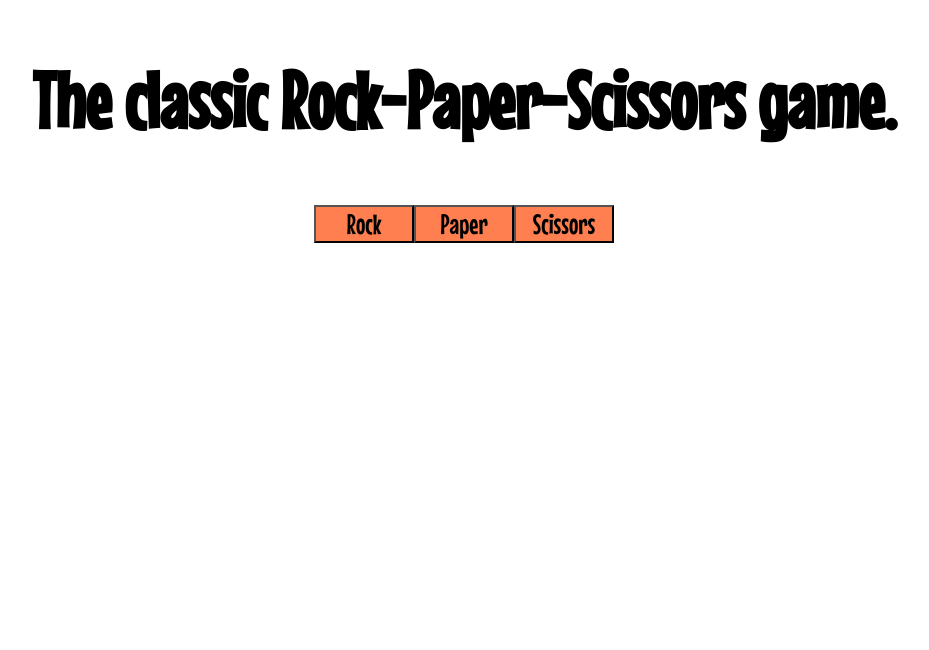
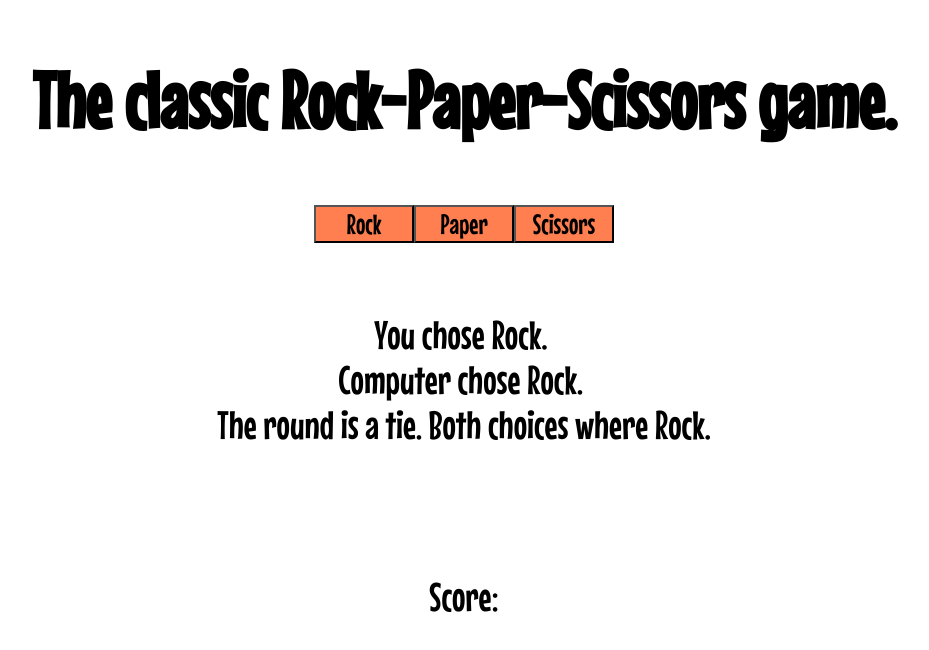
Before and after one commit to tho-daskalakis/rock-paper-scissors, a plain HTML site: page index.html in a window 1280 px wide. Both pictures are taken after a click on the button "Rock". Shown: the whole page, without its empty margins (176-1105 px from the left). Drawn offline with Linux system fonts and the light colour scheme.

Commit message:
Update to fully featured app
Added text feedback on the player's and computer's choices, and
a scoreboard.

```diff
--- a/index.html
+++ b/index.html
@@ -22,6 +22,14 @@
             <button id="paper">Paper</button>
             <button id="scissors">Scissors</button>
         </div>
+
+        <div id="prompt">
+            >Waiting for your input...
+        </div>
+
+        <div id="score">
+            Score:
+        </div>
     </div>
 
 </body>
--- a/script.js
+++ b/script.js
@@ -6,6 +6,10 @@ choices.forEach(button => button.addEventListener('click', function(e) {
     playerSelection = capitalize(e.target.id);
     game(playerSelection);
 }));
+
+const prompt = document.querySelector('#prompt');
+
+const score = document.querySelector('#score');
 
 function getRandomInt(max=3) {
     //Return a random integer between 0 (inclusive) and max (exclusive)
@@ -75,18 +79,18 @@ function playerWins(computerSelection, playerSelection) {
 }
 
 function printTie(playerSelection) {
-    console.log("The round is a tie. Both choices where " +
-        playerSelection + ".");
+    prompt.textContent += "The round is a tie. Both choices where " +
+        playerSelection + ".";
 }
 
 function printPlayerWins(computerSelection, playerSelection) {
-    console.log("Player wins this round. " + playerSelection + " beats " +
-        computerSelection + ".");
+    prompt.textContent += "Player wins this round. " + playerSelection + " beats " +
+        computerSelection + ".";
 }
 
 function printComputerWins(computerSelection, playerSelection) {
-    console.log("Computer wins this round. " + computerSelection + " beats " +
-        playerSelection + ".");
+    prompt.textContent += "Computer wins this round. " + computerSelection + " beats " +
+        playerSelection + ".";
 }
 
 function getComputerSelection() {
@@ -103,7 +107,7 @@ function getComputerSelection() {
 }
 
 function printInput(player, selection) {
-    console.log(player, "chose", selection);
+    prompt.textContent += `${player} chose ${selection}. \r\n`;
 }
 
 // Keep Player and Computer score
@@ -115,7 +119,8 @@ function game(playerSelection) {
     let computerSelection = getComputerSelection();
 
     // Print inputs
-    printInput("Player", playerSelection);
+    prompt.textContent = "";
+    printInput("You", playerSelection);
     printInput("Computer", computerSelection);
 
     // Check for tie
@@ -137,16 +142,16 @@ function game(playerSelection) {
     // Print winner
     if (playerScore > computerScore) {
         // Player wins
-        console.log("Player wins", playerScore, "-", computerScore,
-            "over the Computer!");
+        score.textContent = `Player wins ${playerScore} - ${computerScore}
+        over the Computer!`;
     }
     else if (playerScore < computerScore) {
         // Computer wins
-        console.log("Computer wins", computerScore, "-", playerScore,
-            "over the Player!");
+        score.textContent = `Computer wins ${computerScore} - ${playerScore}
+            over the Player!`;
     }
     else {
         // Tie
-        console.log("The game is a tie:", playerScore, "-", computerScore);
+        score.textContent = `The game is a tie: ${playerScore} - ${computerScore}`;
     }
 }
--- a/styles.css
+++ b/styles.css
@@ -1,6 +1,11 @@
 body {
     font-family: 'Mouse Memoirs', sans-serif;
     font-size: 40px;
+}
+
+#container {
+    display: flex;
+    flex-direction: column;
 }
 
 .centered {
@@ -13,6 +18,7 @@ button {
     width: 100px;
     height: auto;
     font-size: 28px;
+    text-align: center;
     font-family: 'Mouse Memoirs', sans-serif;
     background-color: coral;
     padding-left: 5%;
@@ -27,3 +33,14 @@ button:hover {
 #buttons {
     min-height: 50px;
 }
+
+#prompt {
+    margin-top: 5%;
+    white-space: pre-wrap;
+    text-align: center;
+}
+
+#score {
+    justify-self: end;
+    margin-top: 10%;
+}
```
